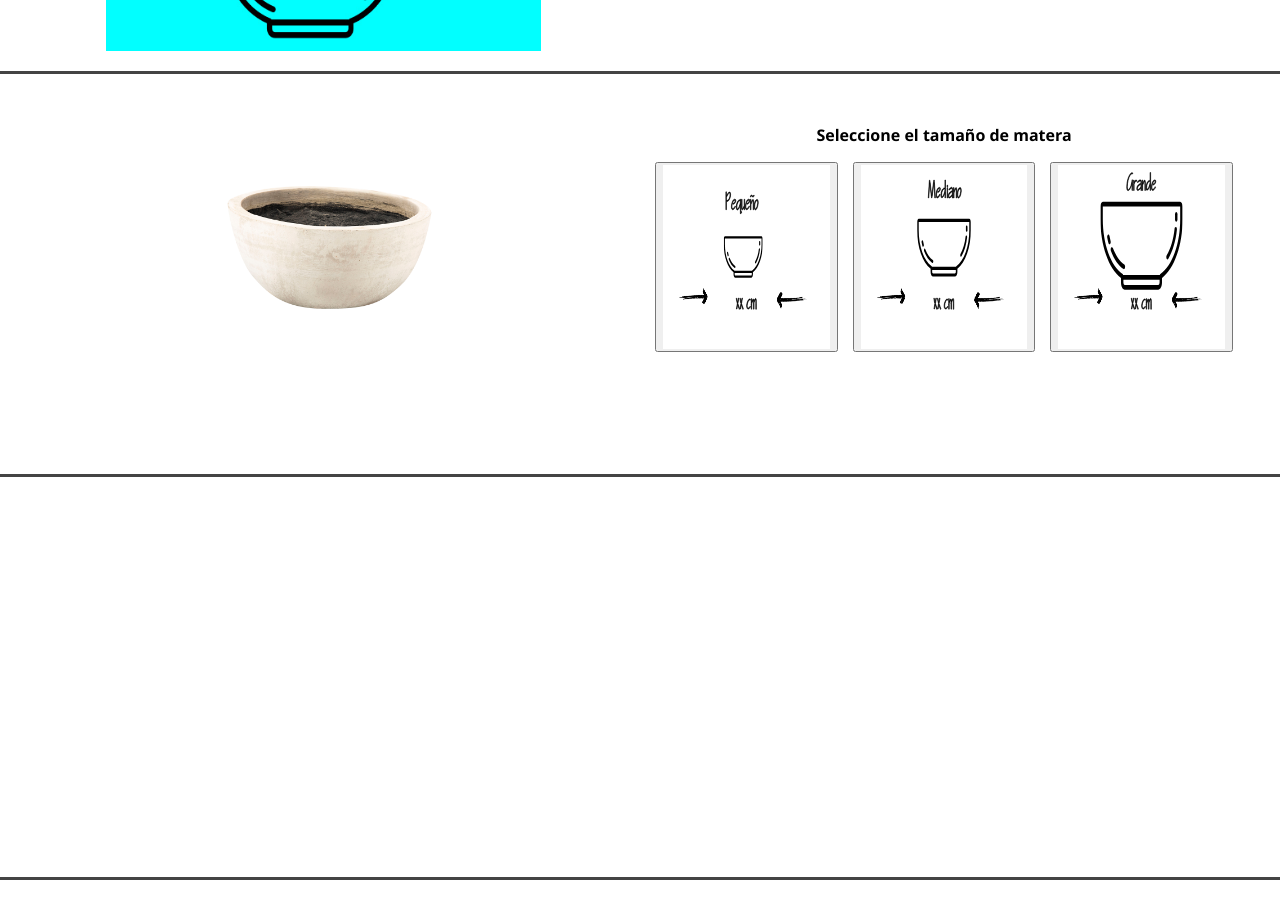
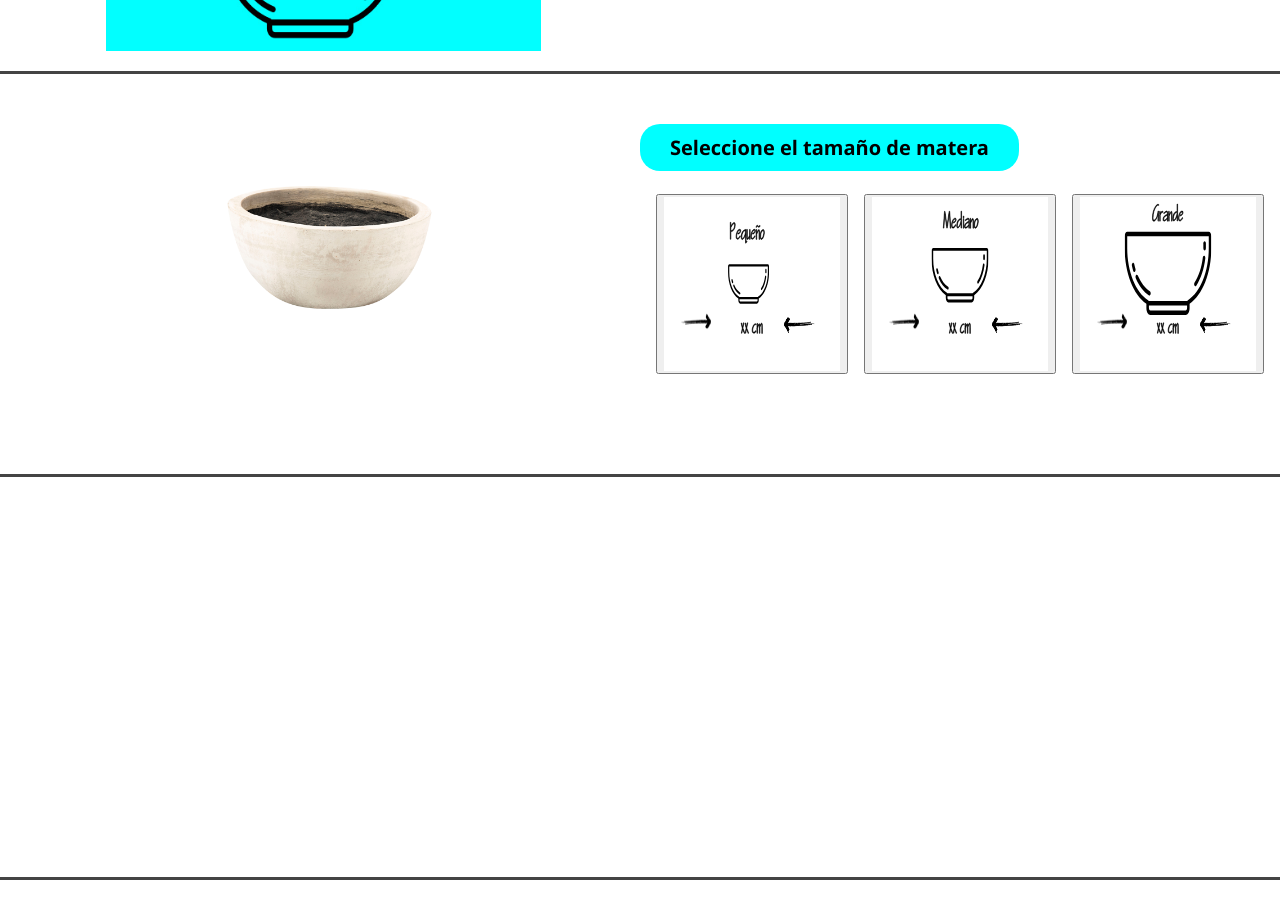
Before and after one commit to sebastianmb/app-suculentas-front, a React (Create React App) app: page / in a window 1280 px wide. Shown: the part 820-1738 px from the top of the page. Built offline with nearby package versions, Linux system fonts and the light colour scheme.

Commit message:
Ajustes css en componente Pot inicio Plantone

```diff
--- a/src/App.css
+++ b/src/App.css
@@ -228,21 +228,31 @@ body {
  }
 
 .seleccion {
+  display: block;
   width: 50%;
-  height: 100%;
+
   margin-top: 50px;
   float: right;
 
 }
 
 .seleccion span {
-  display: block;
-  text-align: center;
+  position: relative;
+  float: left;
+  background-color: rgb(0, 255, 255);
+  border-radius: 20px;
   height: 10%;
+  padding: 10px;
+  font-size: 20px;
+  padding-left: 30px;
+  padding-right: 30px;
+
 }
 
 #size-pot {
-  height: 50%;
+  position: absolute;
+  margin-top: 30px;
+  height: 45%;
   display: flex;
   align-items: center;
   justify-content: space-evenly;
@@ -250,6 +260,7 @@ body {
 }
 
 .seleccion button{
+  margin-top: 80px;
   width: 30%;
   height: 100%;
 }
--- a/src/components/Plantone.js
+++ b/src/components/Plantone.js
@@ -3,6 +3,14 @@ import React from 'react'
 const Plantone = () => {
   return (
     <div id='suculentas'>
+      <div className='center-suculentas'>
+        <div className='mostrario'>
+
+        </div>
+      </div>
+      <div className='seleccion'>
+
+      </div>
 
     </div>
   )
```
